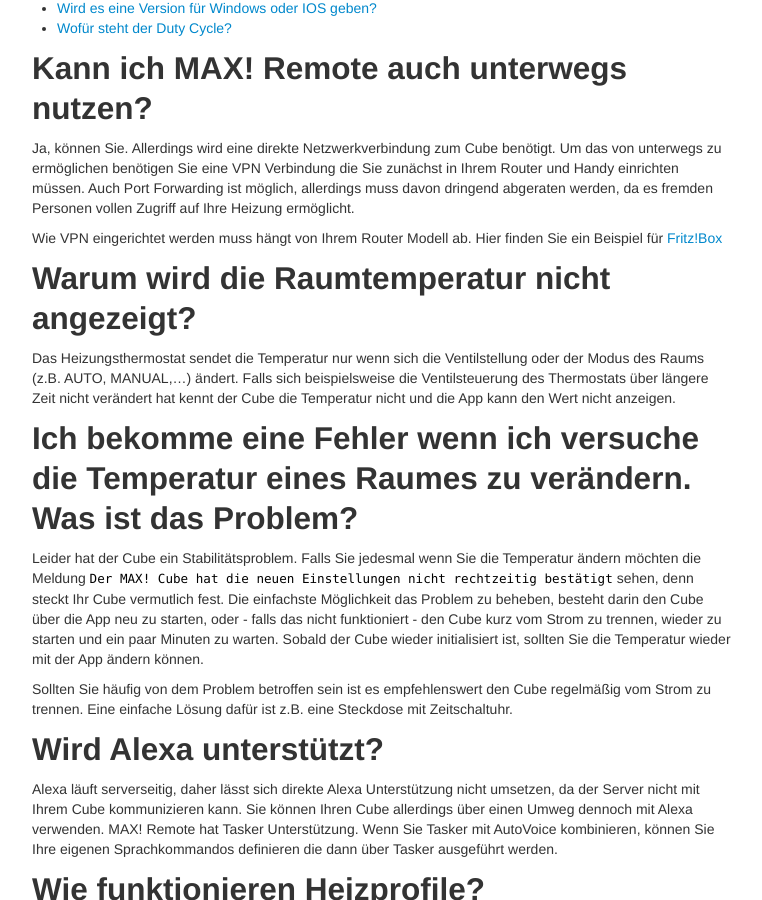
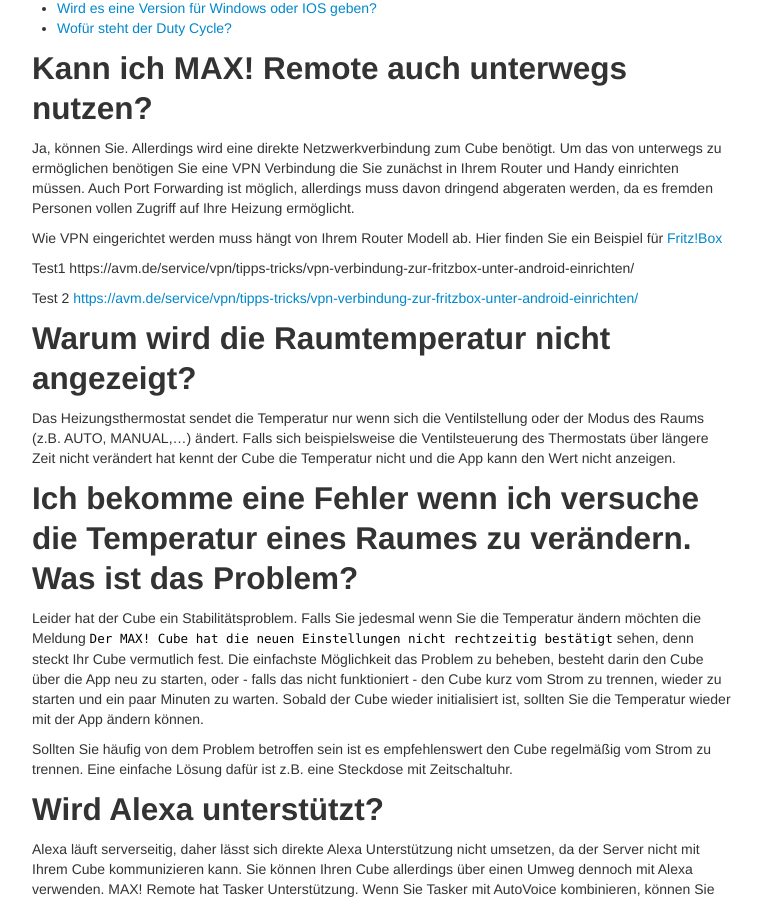
Before and after one commit to jutzig/max-remote, a Jekyll site: the page built from pages/faq.md, in a window 1280 px wide and 900 px high, scrolled down 314 px. Shown: the whole window, without its empty margins (258-1020 px from the left). Built offline with Jekyll 4.4.1, drawn with Linux system fonts in a browser that asks for light colours.

Commit message:
link issues

```diff
--- a/pages/faq.md
+++ b/pages/faq.md
@@ -13,6 +13,11 @@ Ja, können Sie. Allerdings wird eine direkte Netzwerkverbindung zum Cube benöt
 Auch Port Forwarding ist möglich, allerdings muss davon dringend abgeraten werden, da es fremden Personen vollen Zugriff auf Ihre Heizung ermöglicht.
 
 Wie VPN eingerichtet werden muss hängt von Ihrem Router Modell ab. Hier finden Sie ein Beispiel für [Fritz!Box]( https://avm.de/service/vpn/tipps-tricks/vpn-verbindung-zur-fritzbox-unter-android-einrichten/ )
+
+Test1 https://avm.de/service/vpn/tipps-tricks/vpn-verbindung-zur-fritzbox-unter-android-einrichten/
+
+Test 2 <https://avm.de/service/vpn/tipps-tricks/vpn-verbindung-zur-fritzbox-unter-android-einrichten/>
+
 
 ## Warum wird die Raumtemperatur nicht angezeigt?
 
```
